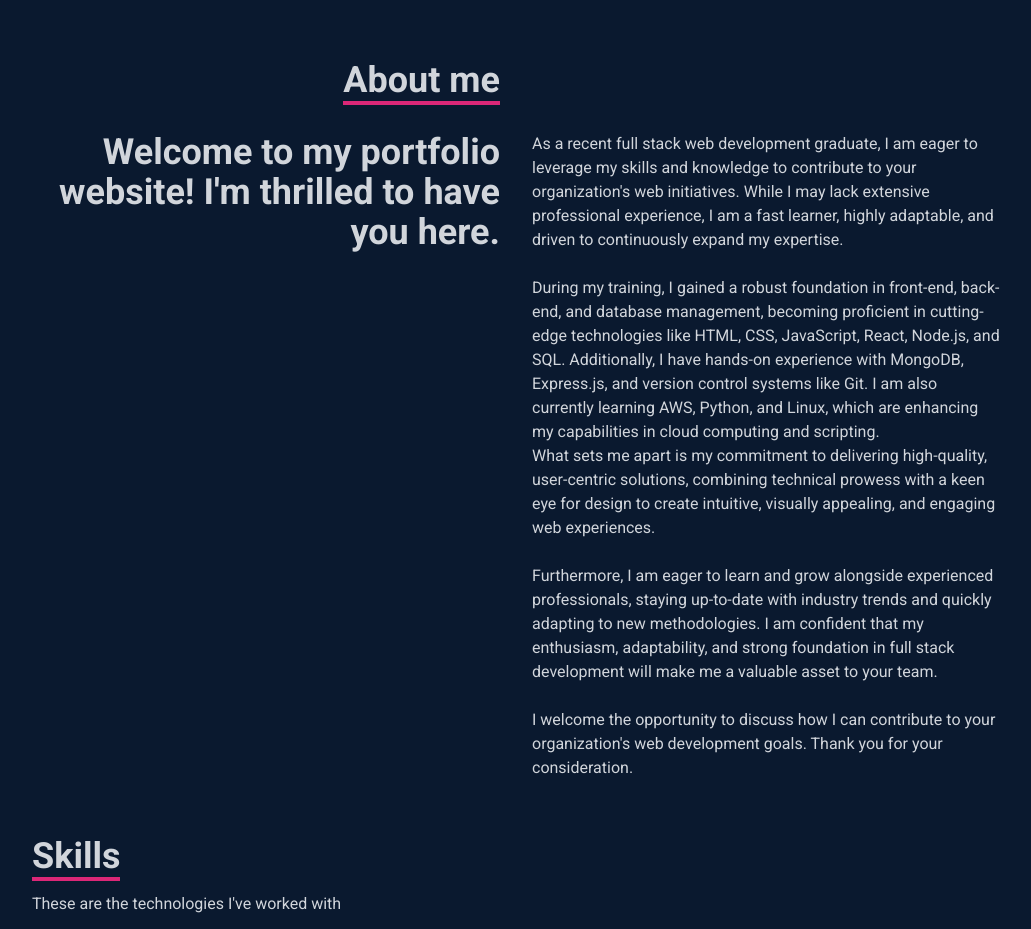
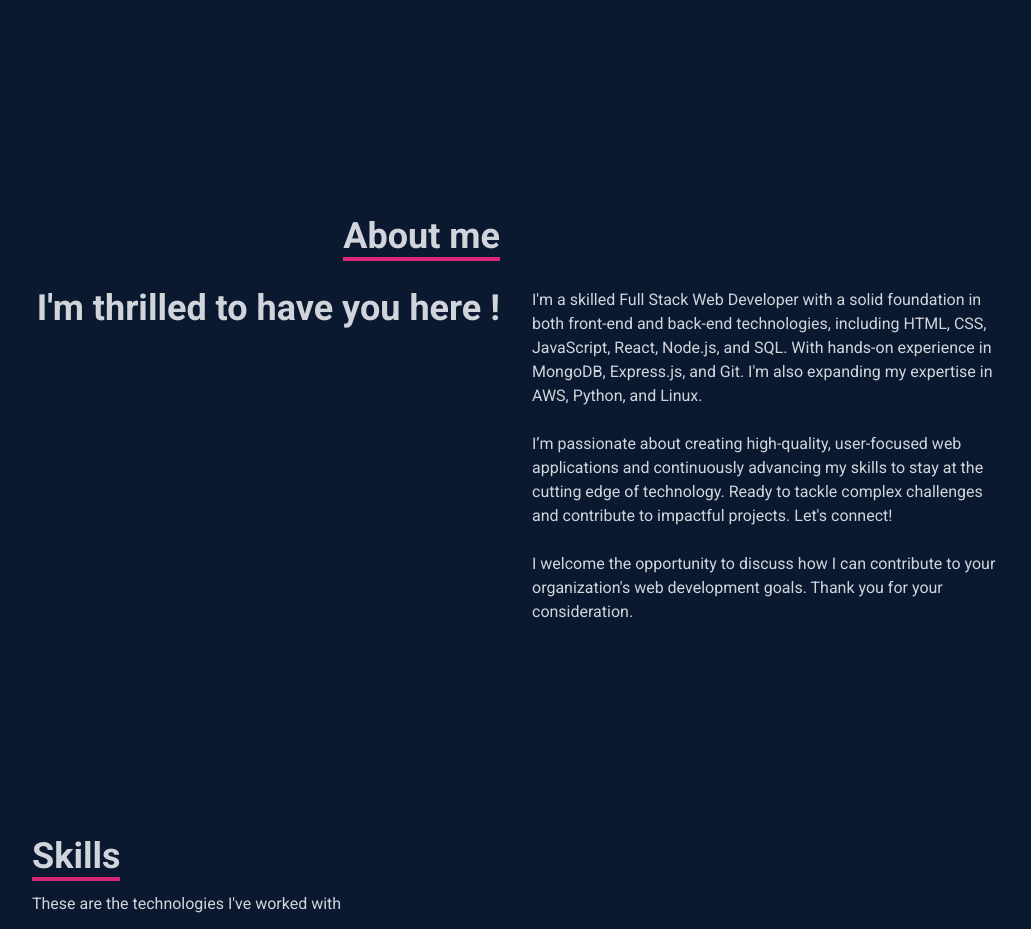
Before and after one commit to patrick-231/my_portfolio, a React (Vite) app: page / in a window 1280 px wide. Shown: the part 780-1709 px from the top of the page, without its empty margins (124-1155 px from the left). Built offline with nearby package versions, Linux system fonts and the light colour scheme.

Commit message:
Update About component with revised developer bio for improved clarity and impact

```diff
--- a/src/components/About.jsx
+++ b/src/components/About.jsx
@@ -13,51 +13,25 @@ const About = () => {
         </div>
         <div className="max-w-[1000px] w-full sm:grid grid-cols-2 gap-8 px-4">
           <div className="sm:text-right text-4xl font-bold mb-12">
-            <p>
-              Welcome to my portfolio website! I'm thrilled to have you here.
-            </p>
+            <p>I'm thrilled to have you here !</p>
           </div>
           <div>
-            {/* <div className="relative w-48 h-48 mx-auto mt-2 mb-8 overflow-hidden rounded-full border-4 border-pink-600">
-              <img
-                src={Photo}
-                alt="Profile Picture"
-                className="object-cover w-full h-full "
-              />
-              <div className="absolute inset-0 flex items-center justify-center bg-black bg-opacity-50"></div>
-            </div> */}
             <p>
-              As a recent full stack web development graduate, I am eager to
-              leverage my skills and knowledge to contribute to your
-              organization's web initiatives. While I may lack extensive
-              professional experience, I am a fast learner, highly adaptable,
-              and driven to continuously expand my expertise.
+              I'm a skilled Full Stack Web Developer with a solid foundation in
+              both front-end and back-end technologies, including HTML, CSS,
+              JavaScript, React, Node.js, and SQL. With hands-on experience in
+              MongoDB, Express.js, and Git. I'm also expanding my expertise in
+              AWS, Python, and Linux.
+              <p>
+                <br />
+                I’m passionate about creating high-quality, user-focused web
+                applications and continuously advancing my skills to stay at the
+                cutting edge of technology. Ready to tackle complex challenges
+                and contribute to impactful projects. Let's connect!
+              </p>
             </p>
             <br />
-            <p>
-              During my training, I gained a robust foundation in front-end,
-              back-end, and database management, becoming proficient in
-              cutting-edge technologies like HTML, CSS, JavaScript, React,
-              Node.js, and SQL. Additionally, I have hands-on experience with
-              MongoDB, Express.js, and version control systems like Git. I am
-              also currently learning AWS, Python, and Linux, which are
-              enhancing my capabilities in cloud computing and scripting.
-            </p>
-            <p>
-              What sets me apart is my commitment to delivering high-quality,
-              user-centric solutions, combining technical prowess with a keen
-              eye for design to create intuitive, visually appealing, and
-              engaging web experiences.
-            </p>
-            <br />
-            <p>
-              Furthermore, I am eager to learn and grow alongside experienced
-              professionals, staying up-to-date with industry trends and quickly
-              adapting to new methodologies. I am confident that my enthusiasm,
-              adaptability, and strong foundation in full stack development will
-              make me a valuable asset to your team.
-            </p>
-            <br />
+
             <p>
               I welcome the opportunity to discuss how I can contribute to your
               organization's web development goals. Thank you for your
```
